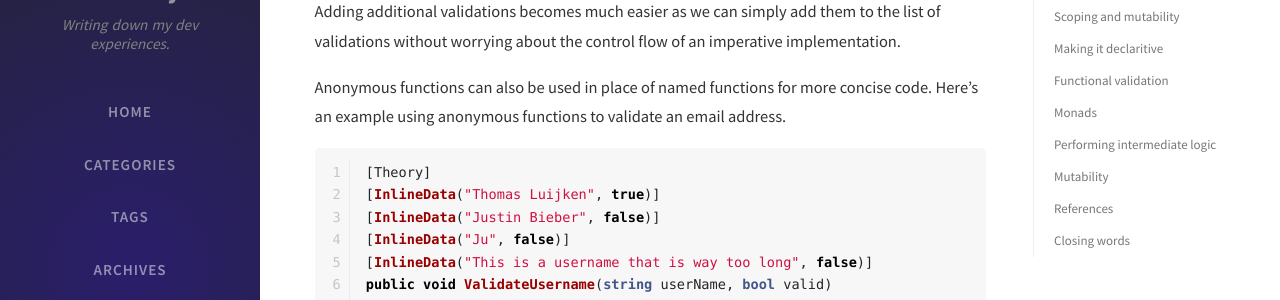
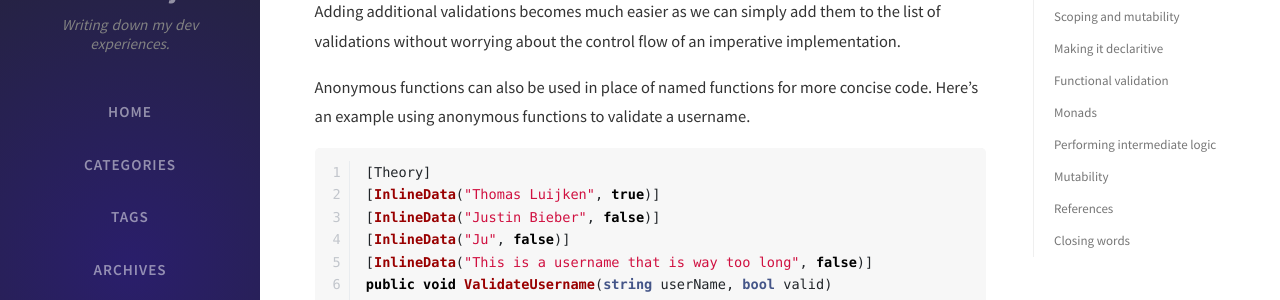
Before and after one commit to tluijken/tluijken.github.io, a Jekyll site: the page built from _posts/2023-04-05-functional-programming-in-csharp.md, in a window 1280 px wide and 900 px high, scrolled down 7274 px. Shown: the part 183-483 px from the top of the window. Built offline with Jekyll 4.4.1, drawn with Linux system fonts in a browser that asks for light colours; nearby versions of some CDN libraries; comment, search, counter and statistics services are not loaded.

Commit message:
Fixed text, we don't validate e-mail

````diff
--- a/_posts/2023-04-05-functional-programming-in-csharp.md
+++ b/_posts/2023-04-05-functional-programming-in-csharp.md
@@ -325,8 +325,8 @@ the list of validations without worrying about the control flow of an imperative
 implementation.
 
 Anonymous functions can also be used in place of named functions for more
-concise code. Here's an example using anonymous functions to validate an email
-address.
+concise code. Here's an example using anonymous functions to validate a
+username.
 
 ```csharp
 [Theory]
````
